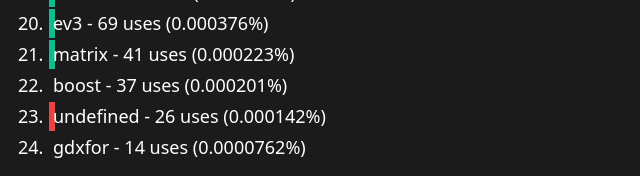
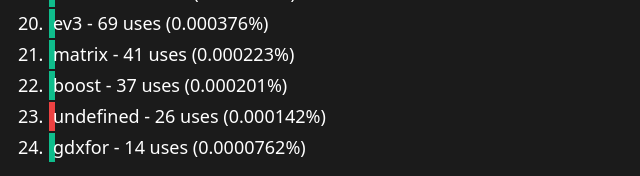
Before and after one commit to Blob2763/Blob2763, a plain HTML site: page blocks/index.html in a window 1280 px wide. Shown: the part 1392-1568 px from the top of the page, 0-640 px from the left. Drawn offline with Linux system fonts and the light colour scheme.

Commit message:
Update style.css

```diff
--- a/blocks/style.css
+++ b/blocks/style.css
@@ -110,6 +110,8 @@
 .makeymakey { background-color: #0fbd8c; }
 .wedo2 { background-color: #0fbd8c; }
 .ev3 { background-color: #0fbd8c; }
+.boost { background-color: #0fbd8c; }
+.gdxfor { background-color: #0fbd8c; }
 .undefined { background-color: #ed4242; }
 
 .variable { background-color: #ff8c1a; }
```
